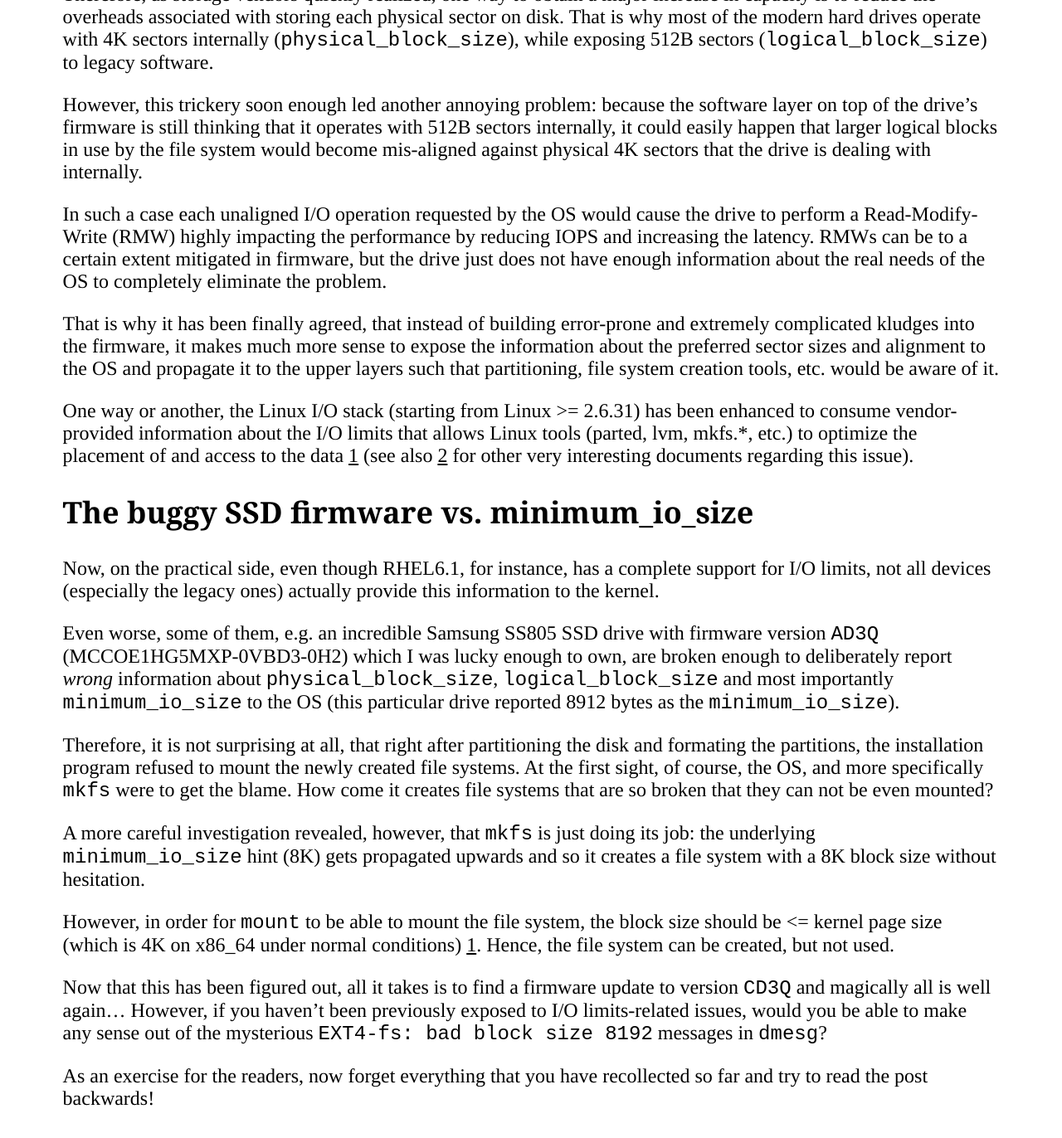
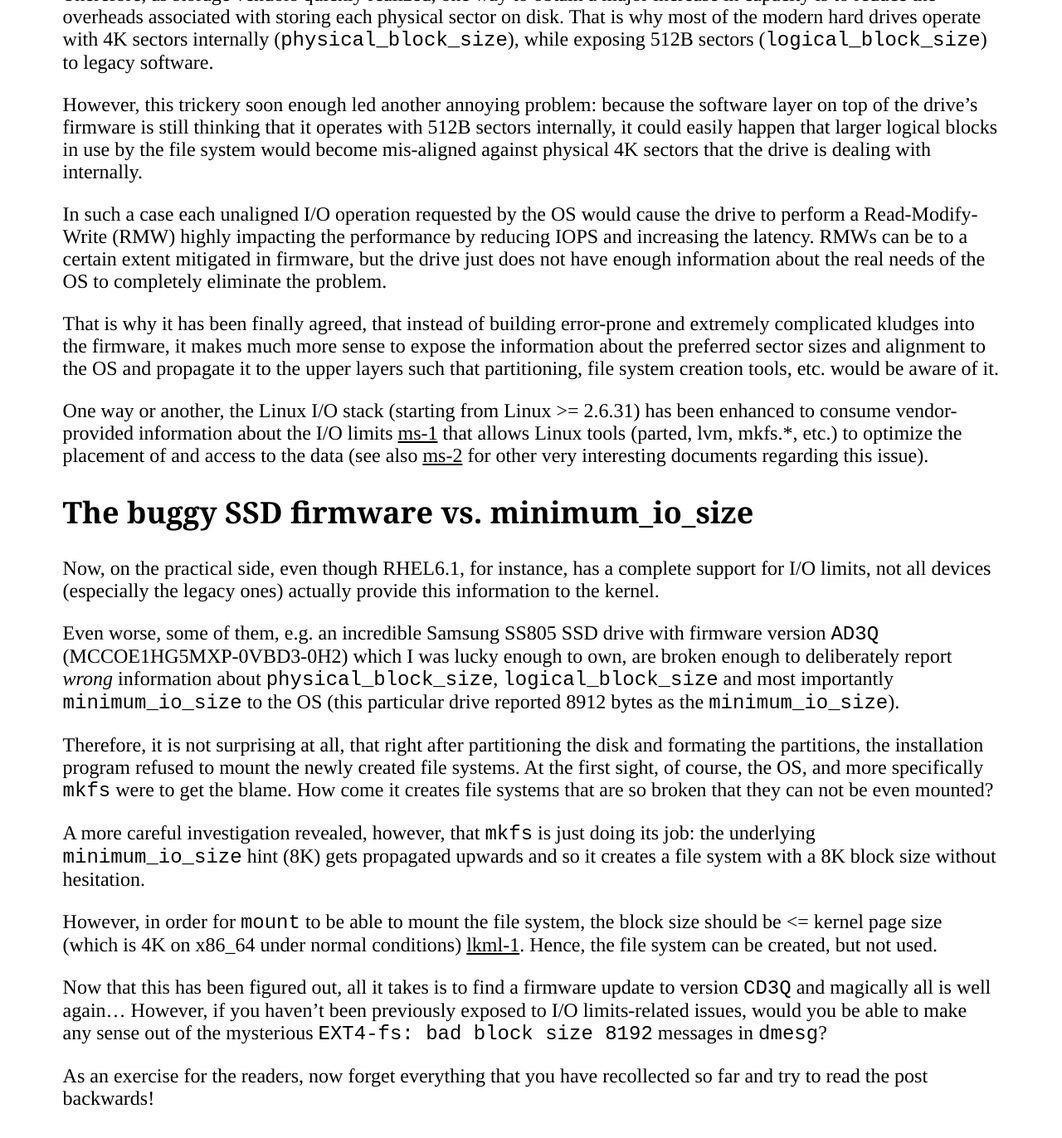
Before and after one commit to zyv/zyv.github.io, a Jekyll site: the page built from _posts/2011-06-07-minimum-io-size-and-buggy-firmware.md, in a window 1280 px wide and 1400 px high, scrolled down 635 px. Shown: the top 1372 px of the window at 83% size. Built offline with Jekyll 4.4.1, drawn with Linux system fonts in a browser that asks for light colours.

Commit message:
Fixed the links in the mkfs post to make them unique (stupid markdown!)
    - Stupid Maruku doesn't want to ignore a lonely asterisk
    - Stupid Maruku can't figure out that a comment is not a link

```diff
--- a/_posts/2011-06-07-minimum-io-size-and-buggy-firmware.md
+++ b/_posts/2011-06-07-minimum-io-size-and-buggy-firmware.md
@@ -20,10 +20,10 @@ In such a case each unaligned I/O operation requested by the OS would cause the
 
 That is why it has been finally agreed, that instead of building error-prone and extremely complicated kludges into the firmware, it makes much more sense to expose the information about the preferred sector sizes and alignment to the OS and propagate it to the upper layers such that partitioning, file system creation tools, etc. would be aware of it.
 
-One way or another, the Linux I/O stack (starting from Linux >= 2.6.31) has been enhanced to consume vendor-provided information about the I/O limits that allows Linux tools (parted, lvm, mkfs.*, etc.) to optimize the placement of and access to the data [1] (see also [2] for other very interesting documents regarding this issue).
+One way or another, the Linux I/O stack (starting from Linux >= 2.6.31) has been enhanced to consume vendor-provided information about the I/O limits [ms-1] that allows Linux tools (parted, lvm, mkfs.\*, etc.) to optimize the placement of and access to the data (see also [ms-2] for other very interesting documents regarding this issue).
 
-[1]: http://people.redhat.com/msnitzer/docs/io-limits.txt "I/O Limits: block sizes, alignment and I/O hints"
-[2]: http://people.redhat.com/msnitzer/docs/ "Home page of Mike Snitzer, Red Hat"
+[ms-1]: http://people.redhat.com/msnitzer/docs/io-limits.txt "I/O Limits: block sizes, alignment and I/O hints"
+[ms-2]: http://people.redhat.com/msnitzer/docs/ "Home page of Mike Snitzer, Red Hat"
 
 The buggy SSD firmware vs. minimum_io_size
 ------------------------------------------
@@ -36,9 +36,9 @@ Therefore, it is not surprising at all, that right after partitioning the disk a
 
 A more careful investigation revealed, however, that `mkfs` is just doing its job: the underlying `minimum_io_size` hint (8K) gets propagated upwards and so it creates a file system with a 8K block size without hesitation.
 
-However, in order for `mount` to be able to mount the file system, the block size should be <= kernel page size (which is 4K on x86_64 under normal conditions) [1]. Hence, the file system can be created, but not used.
+However, in order for `mount` to be able to mount the file system, the block size should be <= kernel page size (which is 4K on x86_64 under normal conditions) [lkml-1]. Hence, the file system can be created, but not used.
 
-[1]: http://lkml.org/lkml/2006/9/8/4
+[lkml-1]: http://lkml.org/lkml/2006/9/8/4
 
 Now that this has been figured out, all it takes is to find a firmware update to version `CD3Q` and magically all is well again... However, if you haven't been previously exposed to I/O limits-related issues, would you be able to make any sense out of the mysterious `EXT4-fs: bad block size 8192` messages in `dmesg`?
 
```
